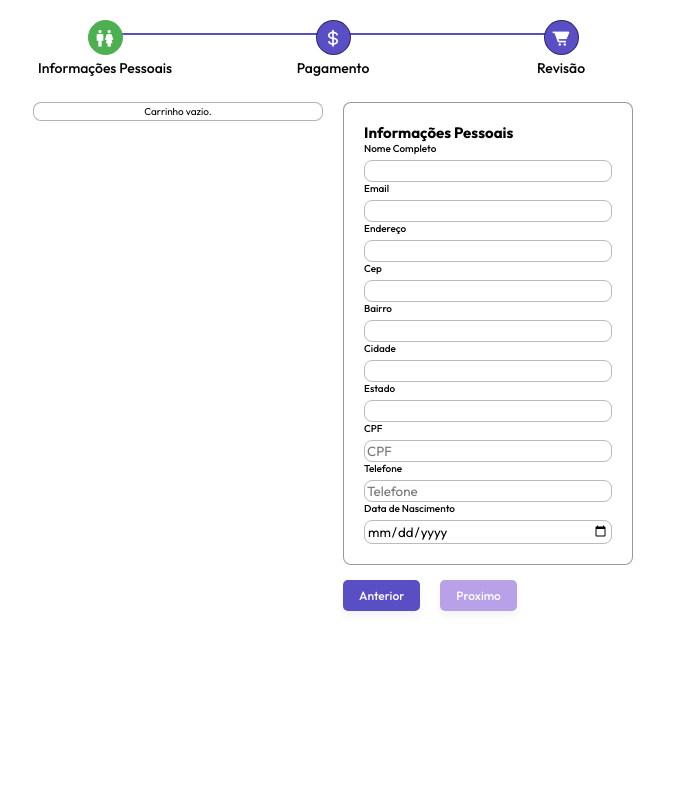
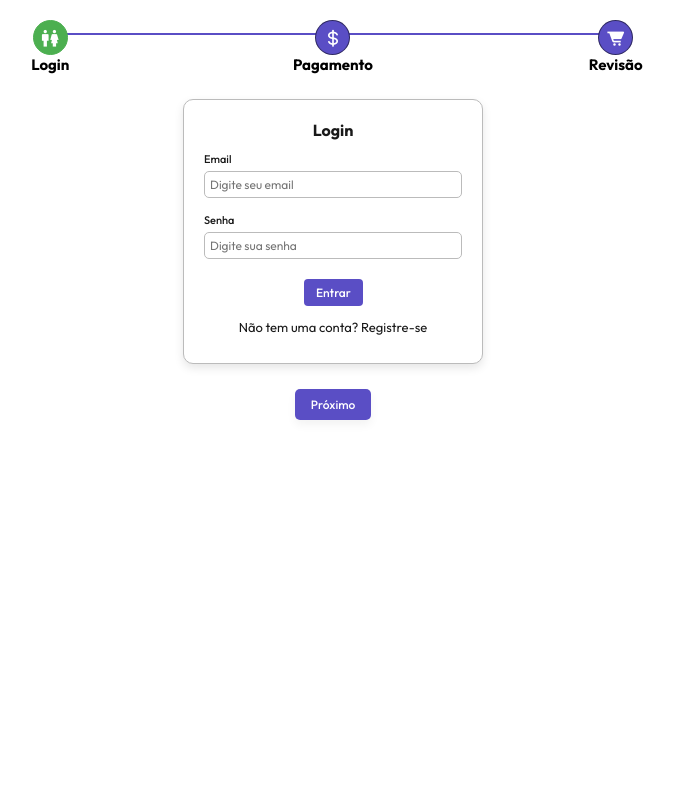
Before and after one commit to x-gyba/infogyba-shopping-cart, a PHP site: page /assets/php/checkout.php in a window 1280 px wide. Shown: the whole page, without its empty margins (307-981 px from the left). Run offline with PHP 8.4, Linux system fonts and the light colour scheme.

Commit message:
Add files via upload

```diff
--- a/assets/css/checkout.css
+++ b/assets/css/checkout.css
@@ -25,16 +25,40 @@ html {
 body {
   height: 100vh;
   display: flex;
-  justify-content: center;
+  flex-direction: column;
+  justify-content: space-between;
   background-color: var(--white);
-  margin-top: 0;
+  margin: 0;
   padding: 2rem;
 }
 
+label {
+  display: block;
+  font-size: 1.1rem;
+  font-weight:500;
+  margin-bottom: 0.5rem;
+  color: var(--black);
+}
+
+input[type="text"],
+input[type="email"],
+input[type="password"],
+input[type="date"] {
+  width: 100%;
+  padding: 0.5rem;
+  border: 1px solid var(--grey);
+  border-radius: 0.5rem;
+  font-size: 1.2rem;
+  transition: border-color 0.3s;
+}
+
+input:focus {
+  border-color: var(--blue);
+  outline: none;
+}
+
 .container-steps {
-  position: relative;
-  width: 100%;
-  max-width: 600px;
+  flex-grow: 1;
   display: flex;
   flex-direction: column;
   align-items: center;
@@ -42,7 +66,7 @@ body {
 }
 
 .step {
-  width: 100%;
+  width: 60%;
   display: flex;
   align-items: center;
   justify-content: space-between;
@@ -107,6 +131,9 @@ body {
 .step-buttons {
   display: flex;
   gap: 2rem;
+  justify-content: center;
+  margin-bottom: 1rem;
+  width: 100%;
 }
 
 .step-buttons button {
@@ -121,153 +148,60 @@ body {
   cursor: pointer;
 }
 
-.step-title {
-  margin-top: 4px;
-  font-size: 1.4rem;
-  font-weight: 500;
-  text-align: center;
-  word-break: nowrap;
+/* login */
+.checkout-form {
+  position: relative;
+  width: 300px;
+  background-color: var(--white);
+  border: 1px solid var(--grey);
+  border-radius: 1rem;
+  padding: 2rem;
+  box-shadow: 0 4px 10px rgba(0, 0, 0, 0.1);
 }
 
-/* checkout  */
-.checkout-container {
-  flex: 1;
-  display: flex;
-  flex-direction: column;
-  gap: 1.5rem;
-}
-.form-container {
-  width: 100%;
-  padding: 20px;
-  border: 1px solid rgba(0, 0, 0, 0.4);
-  border-radius: 8px;
-  background-color: var(--white);
-}
-.input-line {
-  display: flex;
-  flex-direction: column;
+.form-title {
+  text-align: center;
+  font-size: 1.6rem;
+  color: var(--black);
+  margin-bottom: 1.2rem;
 }
 
-.input-line label {
-  margin-bottom: 5px;
-  font-size: 1rem;
+.input-line {
+  margin-bottom: 1.5rem;
+}
+
+.primary-button {
+  position: relative;
+  margin-top: 5px;
+  margin-left: 100px;
+  background-color: var(--violet);
+  border-radius: 4px;
+  border: none;
+  display: inline-block;
+  cursor: pointer;
+  color: var(--white);
+  font-size: 1.2rem;
   font-weight: 500;
+  padding: 6px 12px;
+  text-decoration: none;
+}
+
+.primary-button:hover {
+  background-color: var(--green);
+  transform: translateY(-2px);
+}
+
+.auth-toggle-btn {
+  width: 100%;
+  font-size: 1.3rem;
+  font-weight: 400;
+  margin-top: 0.5rem;
+  background: none;
+  color: var(--black);
+  border: none;
+  border-radius: 0.5rem;
+  padding: 8px 16px;
+  cursor: pointer;
+  text-align: center;
   display: block;
 }
-
-.input-line input {
-  width: 100%;
-  padding: 2px;
-  border: 1px solid var(--grey);
-  border-radius: 8px;
-}
-
-.discount-title {
-  margin-top: 5px;
-  font-size: 1.4rem;
-  font-weight: 500;
-  color: var(--violet);
-}
-
-.discount-alert {
-  margin-bottom: 5px;
-  font-size: 1.4rem;
-  font-weight: 500;
-  color: var(--red);
-}
-
-.total-discount {
-  margin-top: 4px;
-  font-size: 1.4rem;
-  font-weight: 500;
-}
-
-.discount-form-container {
-  margin-top: 20px;
-  text-align: center;
-}
-
-.discount-form {
-  display: inline-block;
-}
-
-.discount-input {
-  padding: 7px;
-  border: 1px solid rgba(0, 0, 0, 0.3);
-  border-radius: 5px;
-  width: 200px;
-  margin-right: 5px;
-  text-align: center;
-}
-
-.discount-btn {
-  margin-top: 10px;
-  padding: 9px 16px;
-  background-color: var(--violet);
-  color: white;
-  border: none;
-  border-radius: 0.5rem;
-  font-size: 1.2rem;
-  font-weight: 500;
-  box-shadow: 0 5px 10px rgba(0, 0, 0, 0.05);
-  cursor: pointer;
-  transition: background-color 0.3s;
-}
-
-.discount-btn:hover {
-  background-color: var(--green);
-}
-
-/* Responsive Styles */
-@media (min-width: 600px) {
-  .checkout-container {
-    grid-template-columns: repeat(2, 1fr);
-  }
-
-  .form-container {
-    grid-column: span 2;
-  }
-}
-
-/* Checkout Summary Styles */
-.summary-checkout-wrapper {
-  display: flex;
-  justify-content: center;
-  align-items: flex-start;
-  gap: 2rem;
-  width: 100%;
-  max-width: 1200px;
-}
-
-.checkout-summary-container {
-  flex: 1;
-}
-
-.cart-summary {
-  width: 100%;
-  padding: 2px;
-  border: 1px solid rgba(0, 0, 0, 0.3);
-  border-radius: 8px;
-  background-color: var(--white);
-  text-align: center;
-  z-index: 1;
-
-  .total-title {
-    font-size: 1.4rem;
-    font-weight: 500;
-  }
-
-  .qtd-item {
-    font-size: 1.3rem;
-    font-weight: 400;
-    white-space: nowrap;
-  }
-  .cart-items {
-    margin-top: 8px;
-    padding: 10px;
-    border-radius: 5px;
-  }
-  .discount-form-container {
-    margin-top: 20px;
-  }
-}
--- a/assets/js/checkout.js
+++ b/assets/js/checkout.js
@@ -1,54 +1,110 @@
-$(document).ready(function () {
-  let currentStep = 0;
-  const steps = $(
-    ".form-container > form, .payment-container, .review-container"
-  );
+// Select all required elements
+const steps = document.querySelectorAll(".circle");
+const indicator = document.querySelector(".indicator");
+const authFormsContainer = document.querySelector(".auth-forms-container");
+const paymentContainer = document.querySelector(".payment-container");
+const reviewContainer = document.querySelector(".review-container");
+const prevBtn = document.getElementById("prev");
+const nextBtn = document.getElementById("next");
+const loginForm = document.getElementById("login-form");
+const registerForm = document.getElementById("register-form");
 
-  // Show the first step
-  steps.hide().first().show();
+// Initialize form states
+loginForm.style.display = "block"; // Show login form initially
+registerForm.style.display = "none"; // Hide register form initially
 
-  $("#next").on("click", function () {
-    if (currentStep < steps.length - 1) {
-      steps.eq(currentStep).hide();
-      currentStep++;
-      steps.eq(currentStep).show();
-      updateStepIndicator();
-      $("#prev").show();
-      if (currentStep === steps.length - 1) {
-        $("#next").hide(); // Hide next on the last step
-      }
+let currentStep = 0;
+
+// Function to update steps and form visibility
+function updateSteps() {
+  // Update step indicators
+  steps.forEach((step, idx) => {
+    if (idx <= currentStep) {
+      step.classList.add("active");
+    } else {
+      step.classList.remove("active");
     }
   });
 
-  $("#prev").on("click", function () {
-    if (currentStep > 0) {
-      steps.eq(currentStep).hide();
-      currentStep--;
-      steps.eq(currentStep).show();
-      updateStepIndicator();
-      $("#next").show();
-      if (currentStep === 0) {
-        $("#prev").hide(); // Hide prev on the first step
-      }
-    }
-  });
+  // Update progress bar
+  indicator.style.width = `${(currentStep / (steps.length - 1)) * 100}%`;
 
-  function updateStepIndicator() {
-    $(".circle")
-      .removeClass("active")
-      .slice(0, currentStep + 1)
-      .addClass("active");
-    $(".indicator").css(
-      "width",
-      (currentStep / (steps.length - 1)) * 100 + "%"
-    );
+  // Hide all containers first
+  authFormsContainer.style.display = "none";
+  paymentContainer.style.display = "none";
+  reviewContainer.style.display = "none";
+
+  // Show the current container based on step
+  switch (currentStep) {
+    case 0:
+      authFormsContainer.style.display = "block";
+      break;
+    case 1:
+      paymentContainer.style.display = "block";
+      break;
+    case 2:
+      reviewContainer.style.display = "block";
+      break;
+  }
+
+  // Update button states
+  prevBtn.style.display = currentStep === 0 ? "none" : "block";
+  nextBtn.textContent =
+    currentStep === steps.length - 1 ? "Finalizar" : "Próximo";
+}
+
+// Function to toggle between login and register forms
+function toggleForms() {
+  if (loginForm.style.display === "none") {
+    loginForm.style.display = "block";
+    registerForm.style.display = "none";
+  } else {
+    loginForm.style.display = "none";
+    registerForm.style.display = "block";
+  }
+}
+
+// Navigation event listeners
+prevBtn.addEventListener("click", () => {
+  if (currentStep > 0) {
+    currentStep--;
+    updateSteps();
   }
 });
 
-//limpa o carrinho ao clicar em voltar
-window.addEventListener("pageshow", function (event) {
-  if (event.persisted) {
-      // O usuário voltou para a página
-      fetch("set_clear_cart.php", { method: "POST" });
+nextBtn.addEventListener("click", () => {
+  if (currentStep < steps.length - 1) {
+    currentStep++;
+    updateSteps();
+  } else if (currentStep === steps.length - 1) {
+    // Handle form submission when on the last step
+    console.log("Form submitted!");
+    // Add your submission logic here
   }
 });
+
+// Prevent form submission refresh
+document.querySelectorAll("form").forEach((form) => {
+  form.addEventListener("submit", (e) => {
+    e.preventDefault();
+    if (currentStep < steps.length - 1) {
+      currentStep++;
+      updateSteps();
+    }
+  });
+});
+
+// Initialize the form state
+updateSteps();
+
+// Validate passwords
+function validatePasswords() {
+    const password = document.getElementById('login-password').value;
+    const confirmPassword = document.getElementById('confirm-password').value;
+
+    if (password !== confirmPassword) {
+        alert('As senhas não correspondem. Tente novamente.');
+    } else {
+        alert('Senhas correspondem!');
+    }
+}
--- a/assets/js/script.js
+++ b/assets/js/script.js
@@ -16,9 +16,3 @@ let closeCart = document.querySelector(".carrinho-close");
 closeCart.onclick = () => {
   cartForm.classList.remove("active");
 };
-
-/* login */
-let loginForm = document.querySelector(".login-form");
-document.querySelector("#login-btn").onclick = () => {
-  loginForm.classList.toggle("active");
-};
--- a/assets/php/checkout.php
+++ b/assets/php/checkout.php
@@ -5,7 +5,7 @@
     <div class="step">
         <div class="step-item">
             <span class="circle active"><i class='bx bx-male-female'></i></span>
-            <h2 class="step-title">Informações Pessoais</h2>
+            <h2 class="step-title">Login</h2>
         </div>
         <div class="step-item">
             <span class="circle"><i class='bx bx-dollar'></i></span>
@@ -19,104 +19,24 @@
             <span class="indicator"></span>
         </div>
     </div>
-    <div class="summary-checkout-wrapper">
-        <div class="checkout-summary-container">
-            <div class="cart-summary">
-                <?php
-                session_start();
 
-                // Verifica se a sessão deve ser limpa
-                if (isset($_SESSION['clear_cart']) && $_SESSION['clear_cart'] === true) {
-                    unset($_SESSION['cart_total'], $_SESSION['cart_items'], $_SESSION['cart_images'], $_SESSION['quantities'], $_SESSION['discount_amount']);
-                    $_SESSION['clear_cart'] = false; // Reseta a variável para evitar múltiplas limpezas
-                }
+    <div class="auth-forms-container">
+        <form id="login-form" class="checkout-form">
+            <h2 class="form-title">Login</h2>
+            <div class="input-line">
+                <label for="login-email">Email</label>
+                <input type="email" id="login-email" required placeholder="Digite seu email" />
+            </div>
+            <div class="input-line">
+                <label for="login-password">Senha</label>
+                <input type="password" id="login-password" required placeholder="Digite sua senha" />
+            </div>
+            <button type="submit" class="primary-button">Entrar</button>
+            <button type="button" class="auth-toggle-btn" onclick="toggleForms()">Não tem uma conta? Registre-se</button>
+        </form>
 
-                // Inicializa as variáveis do carrinho
-                $total = isset($_SESSION['cart_total']) ? $_SESSION['cart_total'] : 0;
-                $items = isset($_SESSION['cart_items']) ? $_SESSION['cart_items'] : [];
-                $imageSrcArray = isset($_SESSION['cart_images']) ? $_SESSION['cart_images'] : [];
-                $quantities = isset($_SESSION['quantities']) ? $_SESSION['quantities'] : [];
-                $discountAmount = isset($_SESSION['discount_amount']) ? $_SESSION['discount_amount'] : 0;
-                $discountMessage = ""; // Mensagem de desconto
-
-                // Verifica se o formulário de desconto foi enviado
-                if ($_SERVER['REQUEST_METHOD'] === 'POST' && isset($_POST['discount_code'])) {
-                    $discountCode = $_POST['discount_code'];
-
-                    // Verifica se o código de desconto é válido e se o desconto já foi aplicado
-                    if ($discountCode === 'DESCONTO10') {
-                        if ($discountAmount === 0) {
-                            $discountAmount = $total * 0.10; // 10% de desconto
-                            $_SESSION['discount_amount'] = $discountAmount; // Armazena o desconto na sessão
-                            $discountMessage = "<div class='discount-title'><strong>Você ganhou 10% de desconto!</strong></div>";
-                        } else {
-                            // Mensagem de desconto já aplicado
-                            $discountMessage = "<div class='discount-alert'><strong>Desconto já aplicado!</strong></div>";
-                        }
-                    }
-                }
-
-                // Calcular total após desconto
-                $totalAfterDiscount = $total - $discountAmount;
-
-                if ($total === 0) {
-                    echo "<div class='carrinho-vazio'>Carrinho vazio.</div>";
-                } else {
-                    if (is_numeric($total)) {
-                        $totalFormatted = number_format((float)$total, 2, ',', '.');
-                        $totalAfterDiscountFormatted = number_format(abs((float)$totalAfterDiscount), 2, ',', '.');
-
-                        // Exibir total normal
-                        echo "<div class='total-title'><strong>Total:</strong> R$ " . $totalFormatted . "</div>";
-
-                        // Exibir mensagem de desconto se houver
-                        if (!empty($discountMessage)) {
-                            echo $discountMessage;
-                        }
-
-                        // Verificar se o desconto foi aplicado e exibir o total com desconto
-                        if ($discountAmount > 0) {
-                            echo "<div class='total-discount'><strong>Total com desconto:</strong> R$ " . $totalAfterDiscountFormatted . "</div>";
-                        }
-
-                        echo "<div class='cart-items'>";
-                        foreach ($items as $index => $item) {
-                            $imageSrc = isset($imageSrcArray[$index]) ? $imageSrcArray[$index] : '';
-                            $quantity = isset($quantities[$index]) ? $quantities[$index] : 0;
-
-                            $quantityDisplay = ($quantity == 1) ? "x1" : "x" . htmlspecialchars($quantity);
-
-                            echo "<div style='display: flex; align-items: center; margin-bottom: 10px;'>";
-                            if ($imageSrc) {
-                                echo "<div style='flex: 0 0 auto; margin-right: 6px;'><img src='" . htmlspecialchars($imageSrc) . "' alt='Imagem do Carrinho' style='max-width: 75px; height: auto;' /></div>";
-                            }
-                            echo "<div class='qtd-item' style='flex: 1;'>" . nl2br(htmlspecialchars($item)) . " " . $quantityDisplay . "</div>";
-                            echo "</div>";
-                        }
-                        echo "</div>"; // Fecha a div .cart-items
-
-                        echo '<div class="discount-form-container">';
-                        echo '<form method="POST" class="discount-form">';
-                        echo '<input type="text" name="discount_code" class="discount-input" placeholder="Código de desconto" required>';
-                        echo '<button class="discount-btn" type="submit">Aplicar</button>';
-                        echo '</form>';
-                        echo '</div>';
-
-                        echo '<div style="font-weight:600;text-align: center; margin-top: 30px;">';
-                        echo '<button id="finalize-button" type="button" style="display:none;">Finalizar Compra</button>';
-                        echo '</div>';
-                    } else {
-                        echo "<div><strong>Total inválido.</strong></div>";
-                    }
-                }
-                ?>
-            </div>
-        </div>
-        <div class="checkout-container">
-            <div class="form-container">
-                <!-- Personal Information Form -->
-                <form id="checkout-form" action="process.php" method="POST">
-                    <h2 class="form-title">Informações Pessoais</h2>
+        <form id="register-form" class="checkout-form">
+            <h2 class="form-title">Registro</h2>
             <div class="input-line">
                 <label for="nome">Nome Completo</label>
                 <input type="text" name="nome" placeholder="" required>
@@ -124,6 +44,14 @@
             <div class="input-line">
                 <label for="email">Email</label>
                 <input type="email" name="email" placeholder="" required>
+            </div>
+            <div class="input-line">
+                <label for="login-password">Senha</label>
+                <input type="password" id="login-password" required placeholder="" />
+            </div>
+            <div class="input-line">
+                <label for="confirm-password">Confirme a senha</label>
+                <input type="password" id="confirm-password" required placeholder="" />
             </div>
             <div class="input-line">
                 <label for="endereco">Endereço</label>
@@ -157,10 +85,12 @@
                 <label for="data_nascimento">Data de Nascimento</label>
                 <input type="date" name="data_nascimento" required>
             </div>
+            <button type="submit" class="primary-button">Registrar</button>
+            <button type="button" class="auth-toggle-btn" onclick="toggleForms()">Já tem uma conta? Faça login</button>
         </form>
+    </div>
 
-                <!-- Payment Section -->
-                <div class="payment-container" style="display:none;">
+    <div class="payment-container">
         <h2 class="form-title">Pagamento</h2>
         <div class="input-line">
             <label for="card">Número do Cartão</label>
@@ -170,22 +100,23 @@
             <label for="expiry">Validade</label>
             <input type="text" name="expiry" placeholder="MM/AA" required>
         </div>
+        <div class="input-line">
+            <label for="cvv">CVV</label>
+            <input type="text" name="cvv" placeholder="CVV" required maxlength="3">
+        </div>
     </div>
 
-                <!-- Review Section -->
-                <div class="review-container" style="display:none;">
+    <div class="review-container">
         <h2 class="form-title">Confirmação</h2>
         <p>Revise suas informações antes de finalizar:</p>
         <div id="review-info"></div>
     </div>
-            </div>
+
+
     <div class="step-buttons">
         <button id="prev" style="background:#5a4ec5">Anterior</button>
-                <button id="next" style="background:#b8a1e9">Proximo</button>
+        <button id="next" style="background:#5a4ec5">Próximo</button>
     </div>
 </div>
-    </div>
-</div>
-
 <script src="https://cdnjs.cloudflare.com/ajax/libs/jquery/3.7.1/jquery.min.js"></script>
 <script src="../js/checkout.js"></script>
```
Also changed, not shown: index.html (+2 -14 lines). Lines whose indentation alone changed are shown as unchanged.
